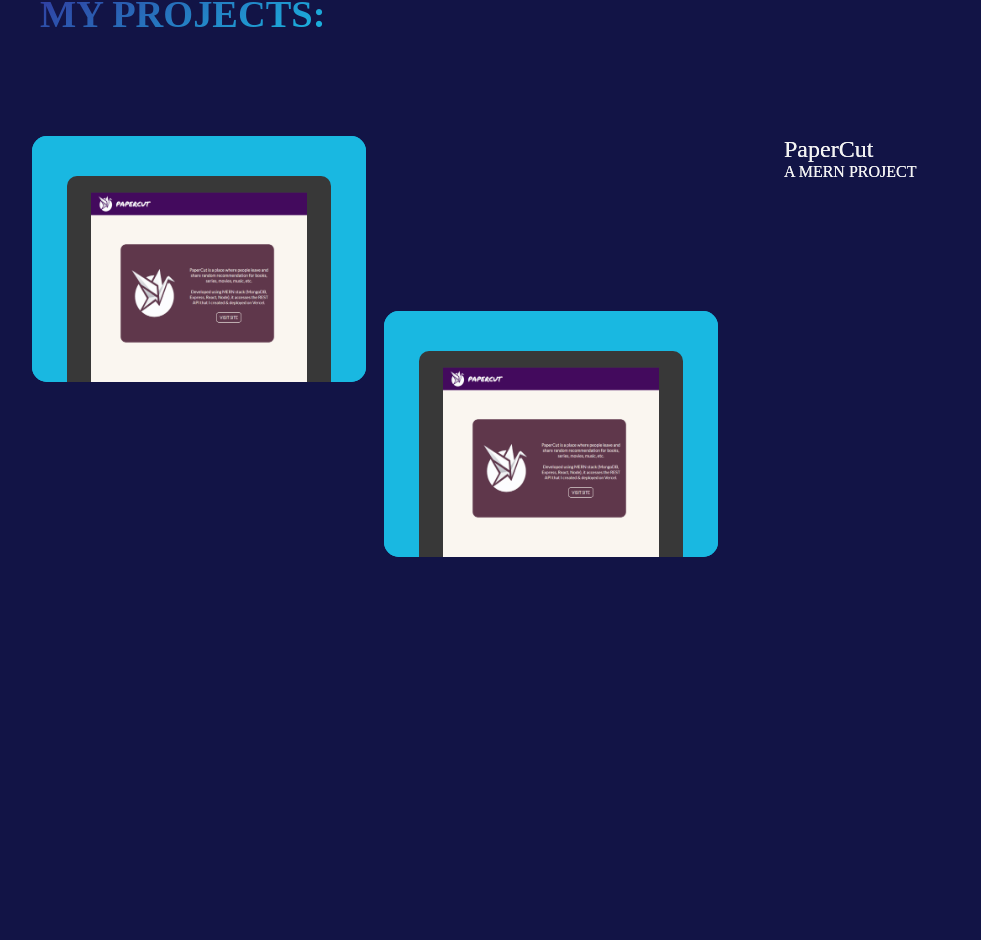
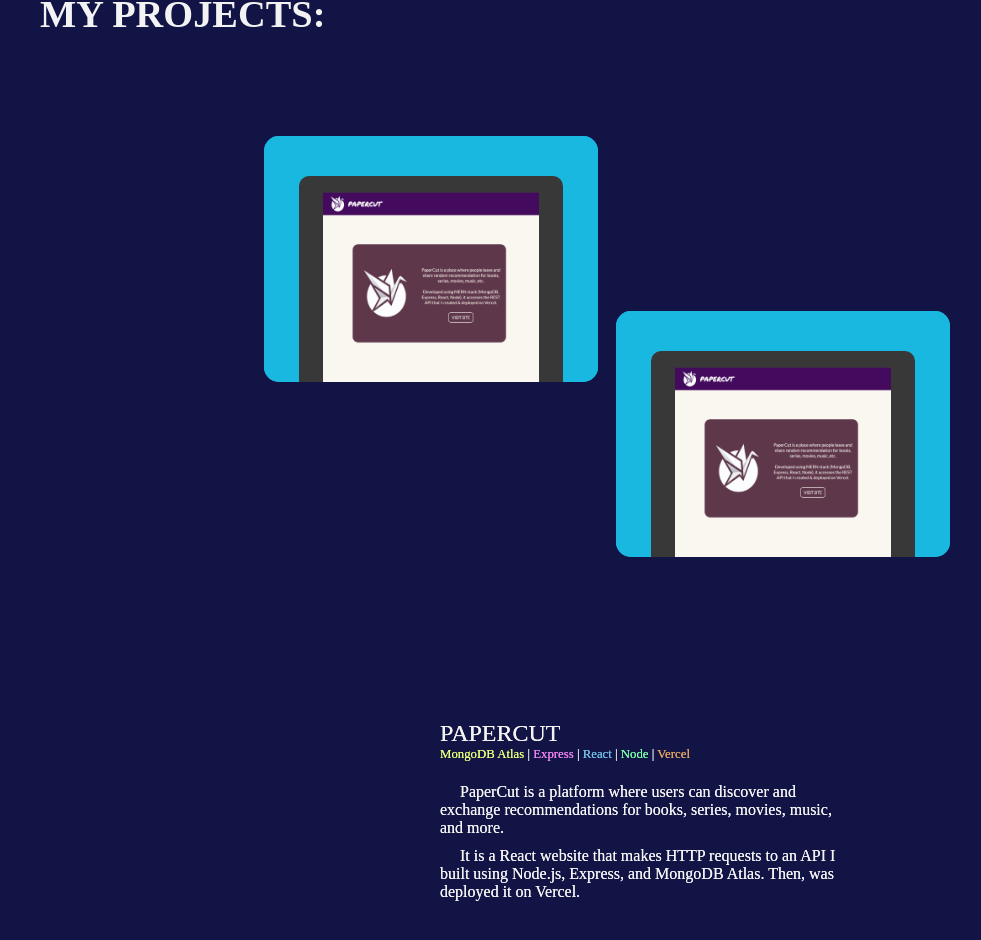
Before and after one commit to LFarparan/react-portfolio, a React (Vite) app: page / in a window 1280 px wide. Shown: the part 967-1907 px from the top of the page, without its empty margins (72-1053 px from the left). Built offline with nearby package versions, Linux system fonts and the light colour scheme; a web font is replaced by a local one.

Commit message:
Added description on the first project

```diff
--- a/src/Projects/components/Proj_Papercut.jsx
+++ b/src/Projects/components/Proj_Papercut.jsx
@@ -19,14 +19,17 @@
                 </div>
                 <div className="M">
                     <img src={mongo} alt="mongo" className='mongo'/>
+
                 </div>
                 <div className="E">
                     <img src={express} alt="express" className='express'/>
+                    <p className='merntext'> Express </p>
                 </div>
             </div>
             <div className="proj1part2">
                 <div className="R">
                     <img src={react} alt="react" className='react'/>
+                    <p className='merntext'> React </p>
                 </div>
                 <div className="N">
                     <img src={node} alt="node" className='node'/>
@@ -38,10 +41,23 @@
                 </div>
             </div>
             <div className="proj1description">
-                <h2>
-                    PaperCut
-                </h2>
-                <p> A MERN PROJECT</p>
+                <h2> PAPERCUT </h2>
+                <p className='stack'>
+                    <span className='mongotext'> MongoDB Atlas </span> |
+                    <span className="expresstext"> Express </span>  |
+                    <span className="reacttext"> React </span>  |
+                    <span className="nodetext"> Node </span> |
+                    <span className="verceltext"> Vercel </span>
+                </p>
+                <p className='descriptiontext'>
+                    &nbsp;&nbsp;&nbsp;&nbsp; PaperCut is a platform where users can discover
+                    and exchange recommendations for books, series, movies, music, and more.
+                </p>
+                <p className='descriptiontext'>
+                    &nbsp;&nbsp;&nbsp;&nbsp; It is a React website that makes HTTP
+                    requests to an API I built using Node.js, Express, and MongoDB Atlas.
+                    Then, was deployed it on Vercel.
+                </p>
             </div>
 
         </div>
--- a/src/Projects/style/papercut.css
+++ b/src/Projects/style/papercut.css
@@ -19,7 +19,8 @@
     gap: 1rem;
 }
 
-.proj1part1{
+.proj1part1, .proj1part2{
+    border: var(--borderguide);
     display: grid;
     gap: 1rem;
     grid-template:  repeat(2, 115px) 159px  / repeat(2, 160px);
@@ -37,11 +38,19 @@
     opacity: 0;
     transform: scale(0);
     display: flex;
+    flex-direction: column;
     justify-content: center;
     align-items: center;
     border: 3px solid;
     border-image: linear-gradient(to right, var(--lightcol), darkorchid) 1;
     border-radius: 15px;
+    background-image: var(--bg1);
+  }
+
+  .merntext{
+    padding-top: .2rem;
+    font-size: .9rem;
+    opacity: .8;
   }
 
 @keyframes scaleAppear {
@@ -113,20 +122,27 @@
 }
 
 .proj1part2{
-    border: var(--borderguide);
-    width: clamp(340px, 30vw, 600px);
-    display: grid;
-    gap: 1rem;
     grid-template: 159px repeat(2, 115px) / repeat(2, 160px);
 }
 
 .proj1description{
+    /* background-color: rgba(20, 20, 24, 1);
+    border-radius: 15px;
+    border: 3px solid var(--mediumcol); */
+    /* width: clamp(350px, 70vw, 700px); */
     border: var(--borderguide);
-    width: clamp(340px, 70vw, 400px);
+    padding: 1rem;
+    display: flex;
+    flex-direction: column;
+    justify-content: center;
+    padding: 3rem 0;
+    min-height: 60vh;
 }
 
-
-
+.descriptiontext{
+    font-size: 1rem;
+    margin: .3rem 0;
+}
 
 /* Large screens */
 @media only screen and (min-width: 800px) {
@@ -134,6 +150,17 @@
         width: calc(100vw - 7rem);
         margin-left: 6rem;
     }
+    .proj1description{
+        /* background-color: rgba(20, 20, 24, 1);
+        border-radius: 15px; */
+        /* width: clamp(700px, 70vw, 700px); */
+        padding: 1rem;
+        margin-left: 5vw;
+    }
+    .descriptiontext{
+        max-width: 400px;
+    }
+
 }
 
 /* Small screens */
@@ -142,4 +169,7 @@
         width: calc(100vw - 2rem);
         margin: 0 1rem;
     }
+    .descriptiontext{
+        max-width: 340px;
+    }
 }
--- a/src/Projects/style/projects.css
+++ b/src/Projects/style/projects.css
@@ -14,10 +14,36 @@
     position: absolute;
     top:  4rem;
     font-size: max(1.8rem, 3vw);
-    background: linear-gradient(150deg, var(--darkcol), var(--lightcol));
+    /* background: linear-gradient(150deg, var(--darkcol), var(--lightcol));
     background-clip: text;
-    -webkit-text-fill-color: transparent;
+    -webkit-text-fill-color: transparent; */
 }
+
+.stack{
+    font-size: .8rem;
+    margin-bottom: 1rem;
+}
+
+.mongotext{
+    color: #e9ff78;
+}
+
+.expresstext{
+    color: rgb(239, 132, 239);
+}
+
+.reacttext{
+    color: #75bee5;
+}
+
+.nodetext{
+    color: #78ffa7;
+}
+
+.verceltext{
+    color: #e6a461;
+}
+
 
 /* Large screens */
 @media only screen and (min-width: 800px) {
--- a/src/Projects/style/sidepanel.css
+++ b/src/Projects/style/sidepanel.css
@@ -20,7 +20,7 @@
 }
 
 .icondiv:hover{
-    background-color: #141418;
+    background-color: rgb(20, 20, 24);
     transform: scale(1.1);
 }
 
```
